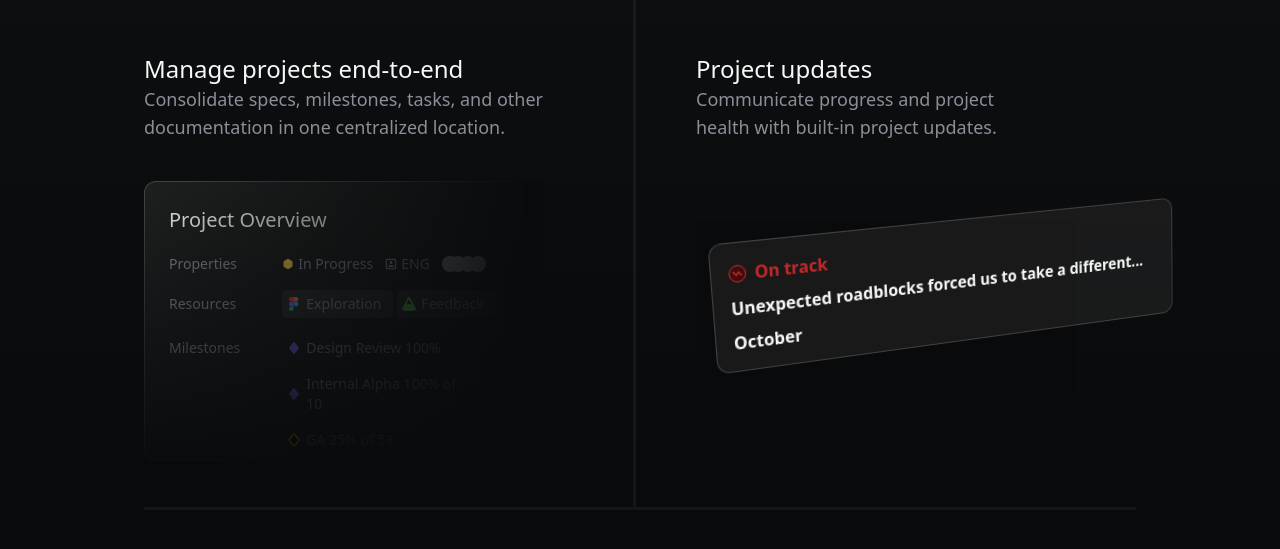
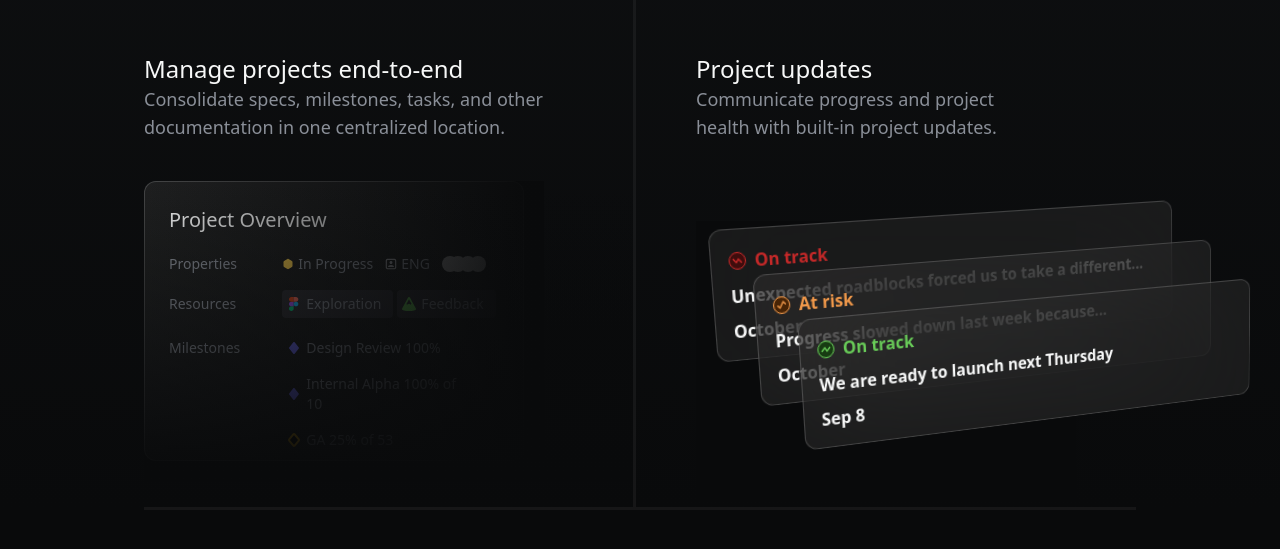
Before and after one commit to Thanagorn16/linearCloneLandingPage, a React (Vite) app: page / in a window 1280 px wide. Shown: the part 3126-3675 px from the top of the page. Before the commit the page ends 3636 px from the top, so only its background shows below. Built offline with nearby package versions, Linux system fonts and the light colour scheme; grey boxes are pictures that could not be loaded.

Commit message:
added: stacking glass cards

```diff
--- a/src/components/NotifCard.jsx
+++ b/src/components/NotifCard.jsx
@@ -1,9 +1,34 @@
-export default function NotifCard() {
+import clsx from "clsx";
+
+const card1 = {
+    translateX: 'translate-x-0',
+    translateY: 'translate-y-0',
+    textColor: 'text-[#c52828]',
+    stat: 'On track',
+    text: 'Unexpected roadblocks forced us to take a different...',
+    date: 'October',
+}
+
+const card2 = {
+    translateX: 'translate-x-10',
+    translateY: '-translate-y-20',
+    textColor: 'text-[#f2994a]',
+    stat: 'At risk',
+    text: 'Progress slowed down last week because...',
+    date: 'October',
+}
+
+const card3 = {
+    translateX: 'translate-x-20',
+    translateY: '-translate-y-40',
+    textColor: 'text-[#68cc58]',
+    stat: 'On track',
+    text: 'We are ready to launch next Thursday',
+    date: 'Sep 8',
+}
+
+function redIcon() {
     return (
-        <div className="relative mt-10 w-95 h-70 bg-[#090a0b]">
-            <div className="ml-5 mt-20 relative perspective-distant">
-                <div className="flex flex-col p-4 items-start gap-2 w-120 h-30 translate-z-10 rotate-y-20 -rotate-x-10 -rotate-z-3 rounded-xl border border-[hsla(0,0%,100%,.17)] bg-[rgba(40,40,40,.5)]">
-                    <div className="flex items-center gap-2">
         <svg
             className="w-4 h-4 bg-[hsl(0,66%,15%)]  border border-[hsl(0,66%,46%)] rounded-full "
             viewBox="0 0 16 16"
@@ -16,14 +41,66 @@ export default function NotifCard() {
             xmlns="http://www.w3.org/2000/svg">
                 <path d="M12.6807 10.297C12.9925 10.0242 13.0241 9.5504 12.7513 9.23866L9.71942 5.77356C9.56569 5.59786 9.33892 5.50377 9.10596 5.51903C8.873 5.53429 8.66044 5.65716 8.53094 5.8514L6.76432 8.50133L4.37742 5.77354C4.10466 5.46182 3.63083 5.43024 3.31911 5.703C3.00739 5.97577 2.97581 6.44959 3.24857 6.76132L6.28056 10.2263C6.43429 10.402 6.66106 10.4961 6.89401 10.4808C7.12696 10.4656 7.33952 10.3427 7.46902 10.1485L9.23562 7.49855L11.6224 10.2264C11.8952 10.5381 12.369 10.5697 12.6807 10.297Z"></path>
         </svg>
-                        <span className="text-base font-semibold text-[#c52828]">On track</span>
+    );
+}
+
+function orangeIcon() {
+    return (
+        <svg
+            className="w-4 h-4 bg-[hsl(28,87%,15%)]  border border-[#f2994a] rounded-full "
+            viewBox="0 0 16 16"
+            fill="#f2994a"
+            fillRule="evenodd"
+            clipRule="evenodd"
+            role="img"
+            focusable="false"
+            aria-hidden="true"
+            xmlns="http://www.w3.org/2000/svg">
+                <path d="M9.62562 3.8314C9.85957 3.7977 10.0957 3.87627 10.2628 4.04341L12.5728 6.35341C12.8657 6.6463 12.8657 7.12117 12.5728 7.41407C12.28 7.70696 11.8051 7.70696 11.5122 7.41407L9.91096 5.81284L6.92594 11.2854C6.81276 11.4929 6.60838 11.6349 6.37442 11.6686C6.14047 11.7023 5.90433 11.6237 5.73719 11.4566L3.42719 9.14657C3.1343 8.85367 3.1343 8.3788 3.42719 8.08591C3.72008 7.79301 4.19496 7.79301 4.48785 8.08591L6.08908 9.68714L9.0741 4.2146C9.18728 4.00709 9.39166 3.86509 9.62562 3.8314Z"></path>
+        </svg>
+    )
+}
+
+
+function greenIcon() {
+    return (
+        <svg
+            className="w-4 h-4 bg-[hsl(112,53%,15%)]  border border-[#68cc58] rounded-full "
+            viewBox="0 0 16 16"
+            fill="#68cc58"
+            fillRule="evenodd"
+            clipRule="evenodd"
+            role="img"
+            focusable="false"
+            aria-hidden="true"
+            xmlns="http://www.w3.org/2000/svg">
+                <path d="M12.6807 5.7029C12.9925 5.97566 13.0241 6.44948 12.7513 6.76121L9.71942 10.2263C9.56569 10.402 9.33892 10.4961 9.10596 10.4808C8.873 10.4656 8.66044 10.3427 8.53094 10.1485L6.76432 7.49855L4.37742 10.2263C4.10466 10.5381 3.63083 10.5696 3.31911 10.2969C3.00739 10.0241 2.97581 9.55028 3.24857 9.23856L6.28056 5.77356C6.43429 5.59788 6.66106 5.50379 6.89401 5.51905C7.12696 5.53432 7.33952 5.65718 7.46902 5.85142L9.23562 8.50133L11.6224 5.77347C11.8952 5.46174 12.369 5.43015 12.6807 5.7029Z"></path>
+        </svg>
+    )
+}
+
+const getNotifCard = (card, CardIcon) => {
+    return (
+        <div className={clsx(card.translateX, card.translateY, 'flex flex-col p-4 items-start gap-2 w-120 h-30 translate-z-10 rotate-y-20 -rotate-x-10 -rotate-z-3 rounded-xl border border-[hsla(0,0%,100%,.17)] bg-[rgba(40,40,40,.5)] backdrop-blur-3xl')}>
+            <div className="flex items-center gap-2">
+                <CardIcon/>
+                <span className={clsx(`text-base font-semibold ${card.textColor}`)}>{card.stat}</span>
             </div>
             <span className="text-base  text-[#f7f8f8] font-semibold">
-                        Unexpected roadblocks forced us to take a different...
+                {card.text}
             </span>
-                    <p className="text-base text-[#f7f8f8] font-semibold">October</p>
+            <p className="text-base text-[#f7f8f8] font-semibold">{card.date}</p>
         </div>
+    );
+}
 
+export default function NotifCard() {
+    return (
+        <div className="relative mt-10 w-95 h-70 bg-[#090a0b]">
+            <div className="ml-5 mt-20 relative perspective-distant">
+                {getNotifCard(card1, redIcon)}
+                {getNotifCard(card2, orangeIcon)}
+                {getNotifCard(card3, greenIcon)}
             </div>
         </div>
     );
```
Lines whose indentation alone changed are shown as unchanged.
